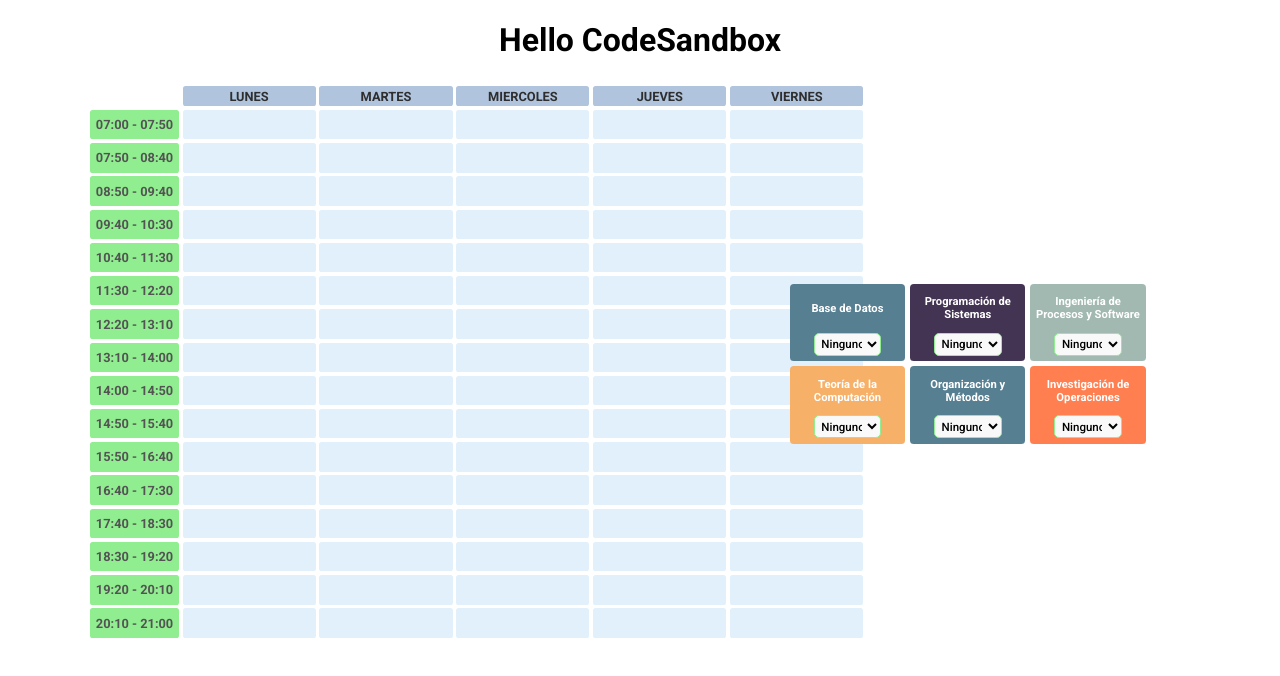
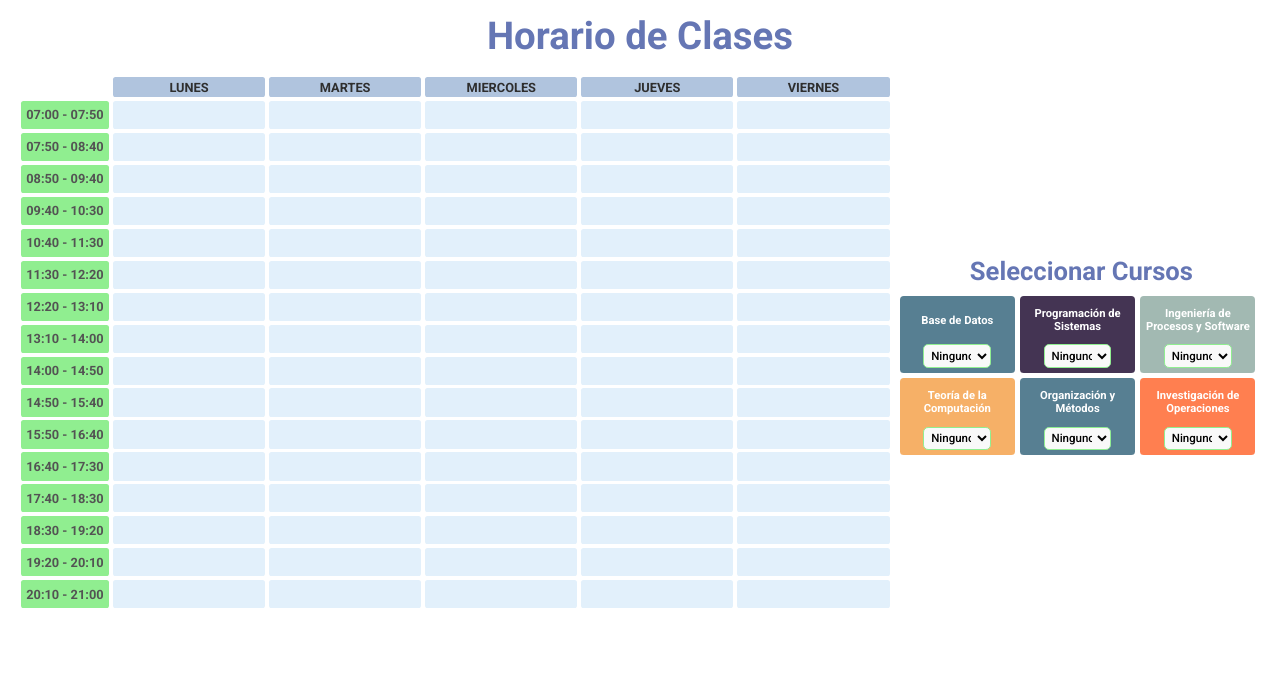
Before and after one commit to JoelChinoP/Horario, a React (Create React App) app: page / in a window 1280 px wide. Shown: the top 676 px of the page. Built offline with nearby package versions, Linux system fonts and the light colour scheme.

Commit message:
estilos al 95%

```diff
--- a/src/App.js
+++ b/src/App.js
@@ -4,7 +4,7 @@ import Horario from "./components/Horario/Horario";
 export default function App() {
   return (
     <div className="App">
-      <h1>Hello CodeSandbox</h1>
+      <h1>Horario de Clases</h1>
       <Horario />
     </div>
   );
--- a/src/components/Curso/Curso.css
+++ b/src/components/Curso/Curso.css
@@ -1,18 +1,26 @@
 .curso {
     opacity: .95;
     color: white;
+    border-radius: .2vw;
 }
 
 .curso h3 {
     font-weight: bold;
-    font-size: 15px;
+    font-size: 1vw;
+    padding-left: .2vw;
+    padding-right: .2vw;
+    margin: 0; /* Elimina el margen entre el h3 y otros elementos */
 }
 
 .curso p {
     opacity: 0.7;
     font-weight: bold;
-    font-size: 15px;
+    margin: .3vw; /* Elimina el margen entre el h3 y otros elementos */
+    text-align: left;
+    font-size: .85vw;
 }
+
+
 
 .visible {
     display: block;
--- a/src/components/Curso/Curso.js
+++ b/src/components/Curso/Curso.js
@@ -15,8 +15,8 @@ export default function Curso (props) {
                 display: mostrar
             }}
         >
-            <p>{props.horaIni} - {props.horaFin}</p>
-            <h3>{props.nombre}</h3>
+            <div className='curso-hora'><p>{props.horaIni} - {props.horaFin}</p></div>
+            <div className='curso-nombre'><h3>{props.nombre}</h3></div>
         </div>
     );
   }
--- a/src/components/Dia/Dia.css
+++ b/src/components/Dia/Dia.css
@@ -1,7 +1,7 @@
 .dias {
     background-color: lightsteelblue;
     padding: .2vw;
-    width: 10vw;
+    width: 11.5vw;
     font-size: 1vw;
     color: #2e2e2e;
     border-radius: .2vw;
--- a/src/components/Hora/Hora.css
+++ b/src/components/Hora/Hora.css
@@ -5,7 +5,7 @@
     padding-right: .2vw;
     color: #535353;
     width: 6.5vw;
-    height: 1.5vw;
+    height: 1.4vw;
     font-size: 1vw;
     display: flex;
     justify-content: center;
--- a/src/components/Horario/Horario.css
+++ b/src/components/Horario/Horario.css
@@ -3,12 +3,13 @@
     justify-content: center;
     align-items: center;
     padding: .4vw;
+    gap: .4vw;
 }
 
 .container-tablero {
-    width: 80%;
+    width: 70%;
 }
 
 .container-selectores {
-    width: 50%;
+    width: 30%;
 }
--- a/src/components/Horario/Selectores/Selectores.css
+++ b/src/components/Horario/Selectores/Selectores.css
@@ -1,3 +1,9 @@
+.titulo-selectores {
+    font-size: 2vw;
+    margin-bottom: .5vw;
+    color: #6576b4;
+}
+
 .Selectores {
     display: flex;
     flex-wrap: wrap;
--- a/src/components/Horario/Selectores/Selectores.js
+++ b/src/components/Horario/Selectores/Selectores.js
@@ -3,8 +3,11 @@ import "./Selectores.css";
 
 export default function Selectores ({selectores}) {
     return (
-        <div className="Selectores">
+        <>
+            <h3 className="titulo-selectores">Seleccionar Cursos</h3>
+            <div className="Selectores">
             {selectores}
-        </div>
+            </div>
+        </>
     );
 }
--- a/src/components/Horario/TablaHorario/TablaHorario.css
+++ b/src/components/Horario/TablaHorario/TablaHorario.css
@@ -1,8 +1,8 @@
 .container-tabla-horario {
-    width: 80%;
     display: grid;
-    margin: 0 auto;
+    margin: 0 .5vw;
     gap: .3vw;
+    padding: .1vw;
 }
 
 .celda {
--- a/src/styles.css
+++ b/src/styles.css
@@ -6,6 +6,12 @@
   font-family: 'Roboto', sans-serif;
 }
 
+h1 {
+  font-size: 3vw;
+  margin: 1vw;
+  color: #6576b4;
+}
+
 .App {
   text-align: center;
 }
```
